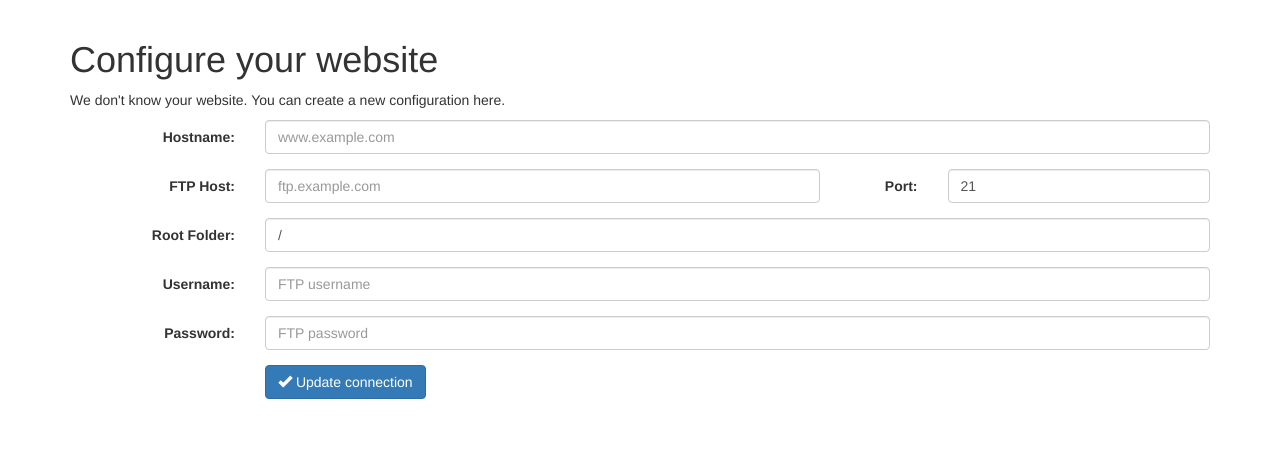
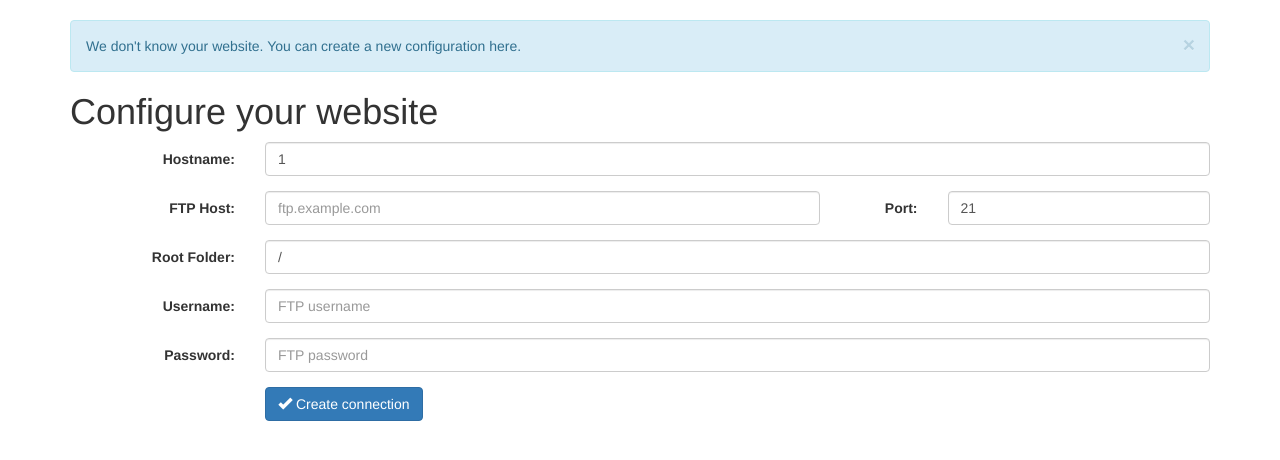
Before and after one commit to HE-Arc/iziCMS, a Django app: page /izi_edit/1/1 in a window 1280 px wide. Shown: the part 51-511 px from the top of the page. Run offline with Django 3.2, Linux system fonts and the light colour scheme; data that the repository does not hold is empty; some libraries are stand-ins or nearby versions.

Commit message:
messages d'info + bricolage pour que ça marche

```diff
--- a/FTPManager/FTPManager.py
+++ b/FTPManager/FTPManager.py
@@ -12,6 +12,8 @@ def download(host, port, user, password, directory, filename):
     try:
         ftp = connect(host, port, user, password, directory)
         r = io.BytesIO()
+        if filename.startswith('/'):
+            filename = filename[1:]
         text = ftp.retrbinary('RETR ' + filename, r.write)
         ftp.quit()
         return r.getvalue()
--- a/iziCMSapp/middleware/SiteAuthMiddleware.py
+++ b/iziCMSapp/middleware/SiteAuthMiddleware.py
@@ -1,4 +1,5 @@
 from django.shortcuts import redirect
+from django.contrib import messages
 
 class SiteAuthMiddleware(object):
     def __init__(self, get_response):
@@ -11,5 +12,6 @@ class SiteAuthMiddleware(object):
         if 'website_id' in view_kwargs:
             website_id = view_kwargs.get('website_id', None)
             if 'site' not in request.session or request.session['site'] != int(website_id):
+                messages.error(request, 'You tried to access to another website. Please disconnect from this one first.')
                 return redirect('home')
         return None
--- a/iziCMSapp/templates/base.html
+++ b/iziCMSapp/templates/base.html
@@ -31,7 +31,7 @@
         <div class="navbar-header">
           <a class="navbar-brand" href="/">iziCMS</a>
         </div>
-        {% if site %}
+        {% if site.id %}
         <div id="navbar">
           <ul class="nav navbar-nav navbar-right">
             <li class="dropdown">
@@ -54,8 +54,9 @@
     <div class="container">
         {% if messages %}
             {% for message in messages %}
-                <div class="alert alert-{% if 'error' in message.tags %}danger{% else %}{{ message.tags }}{% endif %}">
-                    {{ message }}
+                <div class="alert alert-dismissible alert-{% if 'error' in message.tags %}danger{% else %}{{ message.tags }}{% endif %}" role="alert">
+                  <button type="button" class="close" data-dismiss="alert" aria-label="Close"><span aria-hidden="true">&times;</span></button>
+                  {{ message }}
                 </div>
             {% endfor %}
         {% endif %}
--- a/iziCMSapp/templates/pages/configure.html
+++ b/iziCMSapp/templates/pages/configure.html
@@ -3,7 +3,6 @@
 {% block content %}
     <h1>{% block title %}Page configuration{% endblock %}</h1>
 
-    <p>{{ message }}</p>
     {% if is_new %}
         <form class="form-horizontal" action="{% url 'pages_add_config' site.id %}" method="post">
     {% else %}
@@ -19,7 +18,7 @@
         <div class="form-group">
             <label class="control-label col-sm-2" for="path">Selector:</label>
             <div class="col-sm-10">
-                <input type="text" class="form-control" id="selector" name="selector" value="{{ page.selector }}">
+                <input type="text" class="form-control" id="selector" name="selector" value="{{ page.selector|default:'body' }}">
             </div>
         </div>
         <input type="hidden" name="is_new" value="{{ is_new|default:"True" }}">
--- a/iziCMSapp/templates/pages/index.html
+++ b/iziCMSapp/templates/pages/index.html
@@ -15,7 +15,7 @@
         {% for page in pages %}
             <tr>
                 <td>
-                    <a href="{% url 'pages_edit' site.id page.id %}">{{ page.path }}</a>
+                    <span class="text-muted">{{ site.root_folder }}</span> <strong>{{ page.path }}</strong>
                 </td>
                 <td>
                     {{ page.selector }}
--- a/iziCMSapp/templates/websites/configure.html
+++ b/iziCMSapp/templates/websites/configure.html
@@ -3,12 +3,10 @@
 {% block content %}
     <h1>{% block title %}Configure your website{% endblock %}</h1>
 
-    <p>{{ message }}</p>
-
-    {% if site %}
-        <form class="form-horizontal" action="{% url 'websites_update_connect' site.id %}" method="post">
+    {% if site.id %}
+        <form class="form-horizontal" action="{% url 'websites_update' site.id %}" method="post">
     {% else %}
-        <form class="form-horizontal" action="{% url 'websites_connect' %}" method="post">
+        <form class="form-horizontal" action="{% url 'websites_create' %}" method="post">
     {% endif %}
 
         {% csrf_token %}
@@ -23,21 +21,21 @@
             <div class="col-sm-6">
                 <input type="text" class="form-control" id="ftp_host" name="ftp_host" placeholder="ftp.example.com" value="{{ site.ftp_host }}">
             </div>
-            <label class="control-label col-sm-1" for="port">Port:</label>
+            <label class="control-label col-sm-1" for="ftp_port">Port:</label>
             <div class="col-sm-3">
-                <input type="number" class="form-control" id="port" name="port" value="{{ site.ftp_port|default:"21" }}">
+                <input type="number" class="form-control" id="ftp_port" name="ftp_port" value="{{ site.ftp_port|default:"21" }}">
             </div>
         </div>
         <div class="form-group">
-            <label class="control-label col-sm-2" for="root">Root Folder:</label>
+            <label class="control-label col-sm-2" for="root_folder">Root Folder:</label>
             <div class="col-sm-10">
-                <input type="text" class="form-control" id="root" name="root" value="{{ site.root_folder|default:"/" }}">
+                <input type="text" class="form-control" id="root_folder" name="root_folder" value="{{ site.root_folder|default:"/" }}">
             </div>
         </div>
         <div class="form-group">
-            <label class="control-label col-sm-2" for="username">Username:</label>
+            <label class="control-label col-sm-2" for="ftp_user">Username:</label>
             <div class="col-sm-10">
-                <input type="text" class="form-control" id="username" name="username" placeholder="FTP username" value="{{ site.ftp_user }}">
+                <input type="text" class="form-control" id="ftp_user" name="ftp_user" placeholder="FTP username" value="{{ site.ftp_user }}">
             </div>
         </div>
         <div class="form-group">
@@ -57,7 +55,7 @@
                         Update connection
                     {% endif %}
                 </button>
-                {% if site %}
+                {% if site.id %}
                     <a href="{% url 'websites_delete' site.id %}" class="btn btn-danger">
                       <span class="glyphicon glyphicon-trash"></span> Delete
                     </a>
--- a/iziCMSapp/urls.py
+++ b/iziCMSapp/urls.py
@@ -7,11 +7,11 @@ urlpatterns = [
     url(r'^connect_hostname$', views.connect_hostname, name='connect_hostname'),
     url(r'^disconnect$', views.disconnect, name='disconnect'),
 
-    url(r'^websites/connect$', views.websites_connect, name='websites_connect'),
+    url(r'^websites/create$', views.websites_create, name='websites_create'),
 
     url(r'^websites/(?P<website_id>[0-9]+)/configure', views.websites_configure, name='websites_configure'),
     url(r'^websites/(?P<website_id>[0-9]+)/delete', views.websites_delete, name='websites_delete'),
-    url(r'^websites/(?P<website_id>[0-9]+)/connect$', views.websites_update_connect, name='websites_update_connect'),
+    url(r'^websites/(?P<website_id>[0-9]+)/connect$', views.websites_update, name='websites_update'),
 
     url(r'^websites/(?P<website_id>[0-9]+)/pages/$', views.pages_index, name='pages_index'),
     url(r'^websites/(?P<website_id>[0-9]+)/pages/add$', views.pages_add, name='pages_add'),
--- a/iziCMSapp/views.py
+++ b/iziCMSapp/views.py
@@ -46,64 +46,60 @@ def connect_hostname(request):
     try:
         site = Site.objects.get(hostname=hostname) # exception raised here if the site is unknown
         if FTPManager.test(site.ftp_host, site.ftp_port, site.ftp_user, pwd):
+            # everything's good
             request.session['site'] = site.id
             request.session['pwd'] = pwd
             return redirect('pages_index', website_id=site.id)
         else:
             messages.error(request, "Unable to connect to your FTP server, please verify your configuration.")
-            return render(request, 'websites/configure.html', {
-                'site':site,
-                'is_new': False
-            })
+            return redirect('websites_configure', site.id)
     except Site.DoesNotExist:
         messages.warning(request, "We don't know your website yet, please register it using your FTP crendentials.")
         return render(request, 'websites/configure.html', {
-                'hostname':hostname,
-                'pwd':pwd,
-                'is_new':True
+                'site':{'hostname':hostname},
+                'pwd':pwd
             })
 
 def disconnect(request):
     request.session.clear()
+    messages.info(request, 'You are disconnected')
     return redirect('home')
 
 ###
 ### WEBSITES
 ###
 
-def websites_connect(request):
+def websites_create(request):
     """
     Create a website using the POST parameters.
     Store hostname and password in the user session and open the page index of the site.
     """
     hostname = request.POST['hostname']
     ftp_host = request.POST['ftp_host']
-    port = request.POST['port']
-    username = request.POST['username']
+    ftp_port = request.POST['ftp_port']
+    root_folder = request.POST['root_folder']
+    ftp_user = request.POST['ftp_user']
     pwd = request.POST['pwd']
 
-    if not FTPManager.test(ftp_host, port, username, pwd) or not testHTTP(hostname):
+    if not FTPManager.test(ftp_host, ftp_port, ftp_user, pwd, root_folder) or not testHTTP(hostname):
+        messages.warning(request, "Unable to connect to your FTP server, please verify your configuration.")
         return render(request, 'websites/configure.html', {
-            'hostname': hostname,
-            'ftp_host': ftp_host,
-            'port': port,
-            'username': username,
-            'pwd': pwd,
-            'is_new': False,
-            'message': "Unable to connect to your FTP server, please verify your configuration."
+            'site': request.POST.dict(), 'pwd':pwd
         })
 
     site = Site.objects.create(
-        hostname=hostname, ftp_host=ftp_host,
-        ftp_user=username, ftp_port=port
+        hostname=hostname, ftp_host=ftp_host, ftp_port=ftp_port,
+        root_folder=root_folder, ftp_user=ftp_user
     )
 
     request.session['site'] = site.id
     request.session['pwd'] = pwd
 
+    messages.success(request, 'Website successfully created')
     return redirect('pages_index', website_id=site.id)
 
-def websites_update_connect(request, website_id):
+
+def websites_update(request, website_id):
     """
     Update a website using the POST parameters.
     Store hostname and password in the user session and open the page index of the site.
@@ -112,23 +108,25 @@ def websites_update_connect(request, website_id):
 
     hostname = request.POST['hostname']
     ftp_host = request.POST['ftp_host']
-    port = request.POST['port']
-    username = request.POST['username']
+    ftp_port = request.POST['ftp_port']
+    root_folder = request.POST['root_folder']
+    ftp_user = request.POST['ftp_user']
     pwd = request.POST['pwd']
-    root_folder = request.POST['root']
 
-    if not FTPManager.test(ftp_host, port, username, pwd) or not testHTTP(hostname):
+    if not FTPManager.test(ftp_host, ftp_port, ftp_user, pwd) or not testHTTP(hostname):
+        messages.warning(request, "Unable to connect to your FTP server, please verify your configuration.")
         return redirect('websites_configure', website_id=site.get().id)
 
     site.update(
         hostname=hostname, ftp_host=ftp_host,
-        ftp_user=username, ftp_port=port,
+        ftp_user=ftp_user, ftp_port=ftp_port,
         root_folder=root_folder
     )
 
     request.session['site'] = site.get().id
     request.session['pwd'] = pwd
 
+    messages.success(request, 'Website successfully updated')
     return redirect('pages_index', website_id=site.get().id)
 
 def websites_configure(request, website_id):
@@ -142,6 +140,7 @@ def websites_configure(request, website_id):
 
 def websites_delete(request, website_id):
     Site.objects.get(id=website_id).delete()
+    messages.success(request, 'Website successfully deleted')
     return redirect('disconnect')
 
 ###
@@ -162,23 +161,25 @@ def pages_edit(request, website_id, page_id):
 
     pwd = request.session['pwd']
 
-    file = FTPManager.download(site.ftp_host, site.ftp_port, site.ftp_user, pwd, "", page.path)
+    file = FTPManager.download(site.ftp_host, site.ftp_port, site.ftp_user, pwd, site.root_folder, page.path)
 
     if file:
         # parse the file as html
         soup = BeautifulSoup(file, "html.parser")
 
         # gets all elements that match the selector
-        listEditableContent = []
-        if len(soup.select(page.selector)) > 0:
-            for tag in soup.select(page.selector):
-                listEditableContent.append(tag.prettify())
-        else:
-            listEditableContent.append("Selector " + page.selector + " introuvable sur la page")
+        tags = soup.select(page.selector)
+        if len(tags) > 0:
+            listEditableContent = [tag.prettify() for tag in tags]
+            return render(request, 'pages/edit.html',
+                          {'site': site, 'page': page, 'file': file, 'listEditableContent': listEditableContent})
 
-        return render(request, 'pages/edit.html', {'site':site,'page':page, 'file':file, 'listEditableContent':listEditableContent})
+        messages.warning(request, 'Selector {} not found on the page'.format(page.selector))
+
     else:
-        return render(request, 'pages/configure.html', {'site':site, 'page':page, "message":"Page not found"})
+        messages.error(request, 'Page not found, please check the path of the page')
+
+    return render(request, 'pages/configure.html', {'site':site, 'page':page})
 
 def pages_update(request, website_id, page_id):
     site = Site.objects.get(id=website_id)
@@ -208,6 +209,7 @@ def pages_update(request, website_id, page_id):
     # upload the file
     FTPManager.upload(site.ftp_host, site.ftp_port, site.ftp_user, pwd, site.root_folder, page.path, file.prettify())
 
+    messages.success(request, 'Page successfully edited !')
     return redirect('pages_index', website_id=site.id)
 
 def pages_add(request, website_id):
@@ -227,6 +229,7 @@ def pages_add_config(request, website_id):
     page = Page.objects.create(
         site=site, path=path, selector=selector
     )
+    messages.success(request, "Page successfully added")
     return redirect('pages_index', website_id=site.id)
 
 def pages_update_config(request, website_id, page_id):
@@ -244,6 +247,7 @@ def pages_delete(request, website_id, page_id):
     site = Site.objects.get(id=website_id)
     page = site.page_set.get(id=page_id)
     page.delete()
+    messages.success(request, 'Page successfully deleted !')
     return redirect('pages_index', website_id=site.id)
 
 ###
@@ -256,19 +260,23 @@ def izi_edit(request, hostname, path):
     try:
         site = Site.objects.get(hostname=hostname)
     except Site.DoesNotExist:
+        messages.info(request, "We don't know your website. You can create a new configuration here.")
         return render(request, 'websites/configure.html', {
-            'hostname': hostname,
-            'message': "We don't know your website. You can create a new configuration here."
+            'site':{'hostname': hostname}, 'is_new':True
         })
 
+
+    # try to find index.html if the path is a diretory
+    if path.endswith('/'):
+        path += 'index.html'
     try:
         page = site.page_set.get(path=path)
     except Page.DoesNotExist:
-        # todo: magic to get the page from path, try to find index.html if the path is a diretory
         # if it fails, propose to add the page
+        messages.info(request, "This page is not configured yet.")
         return render(request, 'pages/configure.html', {
             'site':site,
-            'page':{'path':path},
-            'message':"This page is not configured yet."})
+            'is_new':True,
+            'page':{'path':path}})
 
     return redirect('pages_edit', website_id=site.id, page_id=page.id)
```
